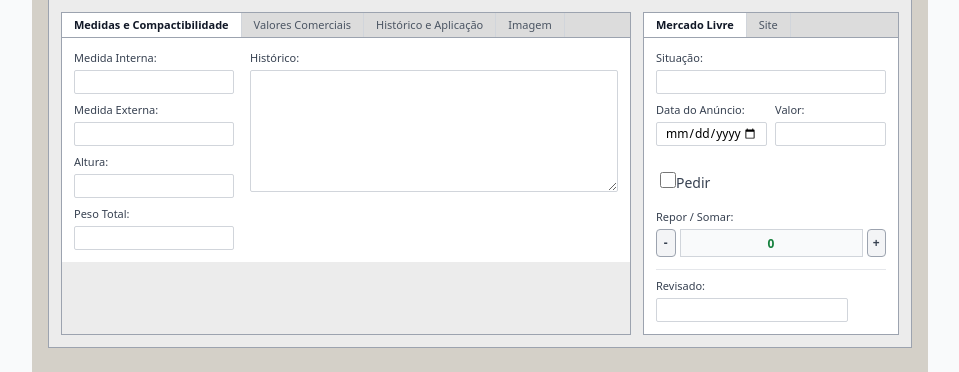
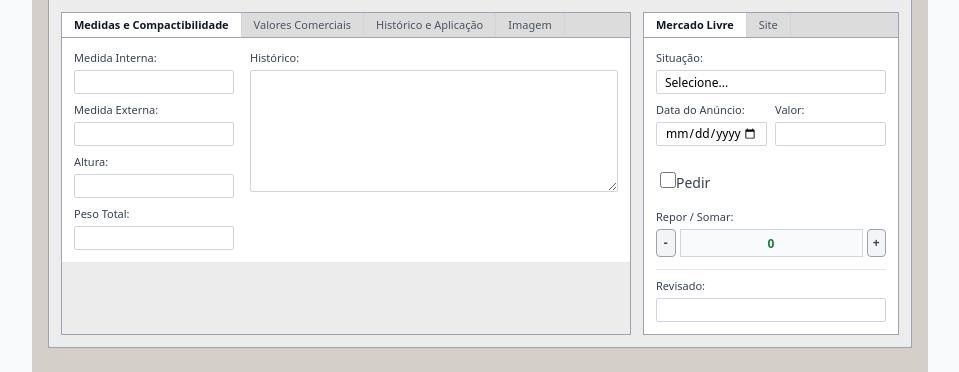
Before and after one commit to Marcos-Andrade22/ERP_Prototype, a React (Vite) app in the folder mlb-editor/: page / in a window 1280 px wide. Shown: the part 377-749 px from the top of the page, without its empty margins (160-1119 px from the left). Built offline with nearby package versions, Linux system fonts and the light colour scheme; the HTML template or start-up script is replaced by a standard one.

Commit message:
implementa select no campo do ML

```diff
--- a/mlb-editor/src/features/estoque/ui/panels/PanelML.tsx
+++ b/mlb-editor/src/features/estoque/ui/panels/PanelML.tsx
@@ -1,12 +1,28 @@
 import { TextInput } from "../../../../components/forms/inputs/TextInput";
 import { DateInput } from "../../../../components/forms/inputs/DateInput";
 import { CheckboxInput } from "../../../../components/forms/inputs/CheckboxInput";
+import { SelectInput } from "../../../../components/forms/inputs/SelectInput";
 import type { EstoqueItem } from "../../model/EstoqueItem";
 
 type Props = {
     item: EstoqueItem;
     handleChange: (key: keyof EstoqueItem) => (value: any) => void;
 };
+
+const SITUACAO_ML_OPTIONS = [
+    "Anunciado Mercado Livre Premium",
+    "Anunciado Mercado Livre Classico",
+    "Anunciado no Site",
+    "Anunciado no Google",
+    "Pausado",
+    "Arrumar anuncio",
+    "Reativado",
+    "Anunciar Mercado Livre",
+    "Ver Posicionamento Pagina",
+    "Pausado Campanha",
+    "Campanha Rentabilidade",
+    "Patrocinar",
+].map(opt => ({ value: opt, label: opt }));
 
 export function PanelML({ item, handleChange }: Props) {
     const setQuantidade = (next: number) => {
@@ -15,10 +31,11 @@ export function PanelML({ item, handleChange }: Props) {
 
     return (
         <div className="p-3 flex flex-col gap-2">
-            <TextInput
+            <SelectInput
                 label="Situação:"
                 value={item.situacaoML}
                 onChange={handleChange("situacaoML")}
+                options={SITUACAO_ML_OPTIONS}
             />
 
             <div className="grid grid-cols-2 gap-2">
@@ -52,14 +69,12 @@ export function PanelML({ item, handleChange }: Props) {
                     >
                         -
                     </button>
-
                     <input
                         type="text"
                         value={item.quantidade}
                         onChange={(e) => setQuantidade(Number(e.target.value) || 0)}
                         className="flex-1 h-7 border border-gray-300 bg-gray-50 text-center font-bold text-green-700"
                     />
-
                     <button
                         type="button"
                         onClick={() => setQuantidade(item.quantidade + 1)}
@@ -70,7 +85,7 @@ export function PanelML({ item, handleChange }: Props) {
                 </div>
             </div>
 
-            <div className="flex items-center gap-3 mt-1 pt-2 border-t border-gray-200">
+            <div className="mt-1 pt-2 border-t border-gray-200">
                 <TextInput
                     label="Revisado:"
                     value={item.revisado}
```
